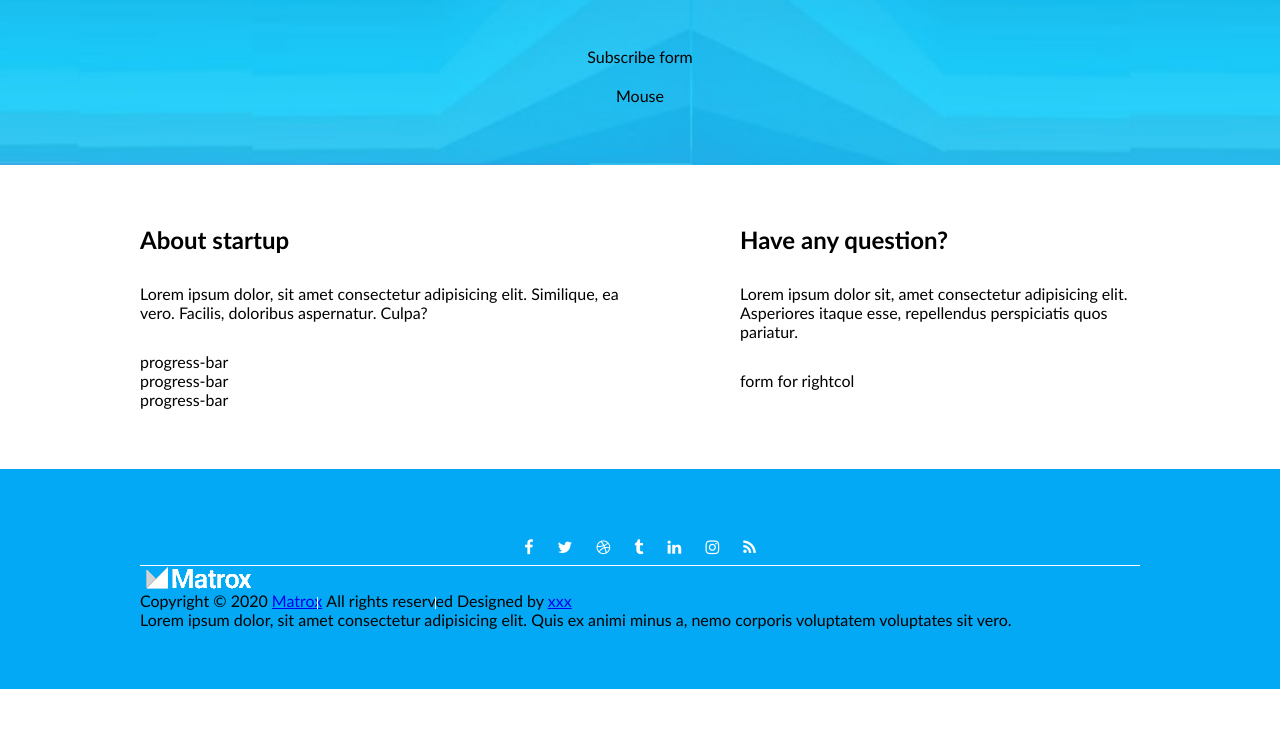
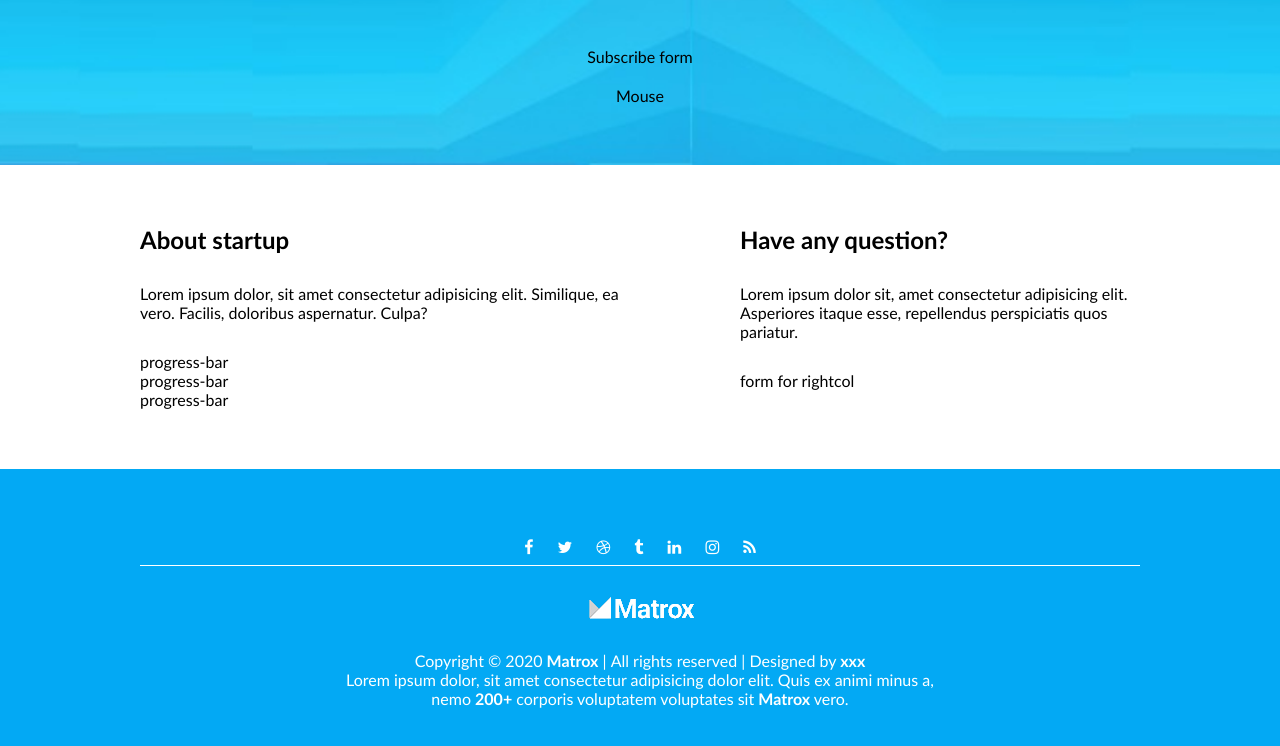
Before and after one commit to SkajaQ/5-Coming-soon, a plain HTML site: page index.html in a window 1280 px wide. Shown: the part 490-1236 px from the top of the page. Before the commit the page ends 1179 px from the top, so only its background shows below. Drawn offline with Linux system fonts and the light colour scheme.

Commit message:
Minor changes

```diff
--- a/css/clock.css
+++ b/css/clock.css
@@ -1,5 +1,7 @@
 .clock {
     display: inline-block;
     width: 100%;
+    float: left;
     margin-bottom: 50px;
+    color: white;
 }
--- a/css/main.css
+++ b/css/main.css
@@ -75,15 +75,22 @@
     color: white;
 }
 
-.socials > a:hover
+.socials > a:hover {
+
+}
 
 .footer-texts {
-    display: block;
+    display: inline-block;
     width: 600px;
-    /* float: left; */
-    margin-left: auto;
+    float: left;
+    margin-left: calc((100% - 600px) / 2);
     text-align: center;
-    margin: auto;
+
+}
+
+.footer-texts > img {
+    margin-top: 30px;
+    margin-bottom: 30px;
 }
 
 .bg-blue {
@@ -96,6 +103,72 @@
     background-size: cover;
     background-position: bottom center;
     background-attachment: fixed;
+}
+
+.col-title {
+
+}
+
+.description {
+
+}
+
+.texts {
+    display: inline-block;
+}
+
+.copyright {
+    display: inline-block;
+    width: 100%;
+    float: left;
+    color: #fff;
+}
+
+.texts > a {
+    text-decoration: none;
+    color: #fff;
+    font-weight: bold;
+}
+
+
+.copyright > .texts.borders {
+    position: relative;
+}
+/*
+.copyright > .texts.borders::before {
+    content: '';
+    width: 1px;
+    height: 12px;
+    display: inline-block;
+    background-color: #fff;
+    position: absolute;
+    left: -9px;
+    top: 6px;
+}
+
+.copyright > .texts.borders::after {
+    content: '';
+    width: 1px;
+    height: 12px;
+    display: inline-block;
+    background-color: #fff;
+    position: absolute;
+    left: 129px;
+    top: 6px;
+} */
+
+footer > .container {
+    padding-top: 0px;
+}
+
+.disclaimer {
+    color: #fff;
+}
+
+.disclaimer > a {
+    text-decoration: none;
+    color: #fff;
+    font-weight: 700;
 }
 
 @media (max-width: 1100px) {
@@ -162,51 +235,3 @@
         margin-left: 0;
     }
 }
-
-.col-title {
-
-}
-
-.description {
-
-}
-
-.texts {
-    display: inline-block;
-}
-
-.copyright {
-    display: inline-block;
-    width: 100%;
-    float: left;
-}
-
-.copyright > .texts.borders {
-    position: relative;
-}
-
-.copyright > .texts.borders::before {
-    content: '';
-    width: 1px;
-    height: 12px;
-    display: inline-block;
-    background-color: #fff;
-    position: absolute;
-    left: -9px;
-    top: 6px;
-}
-
-.copyright > .texts.borders::after {
-    content: '';
-    width: 1px;
-    height: 12px;
-    display: inline-block;
-    background-color: #fff;
-    position: absolute;
-    left: 109px;
-    top: 6px;
-}
-
-footer > .container {
-    padding-top: 0px;
-}
--- a/index.html
+++ b/index.html
@@ -85,10 +85,12 @@
                 <img src="./img/logo-bottom.png" alt="logo">
                 <div class="copyright">
                     <div class="texts">Copyright &copy; 2020 <a href="#">Matrox</a></div>
+                    <span>|</span>
                     <div class="texts borders">All rights reserved</div>
+                    <span>|</span>
                     <div class="texts">Designed by <a href="#" target="_blank">xxx</a></div>
                 </div>
-            <p>Lorem ipsum dolor, sit amet consectetur adipisicing elit. Quis ex animi minus a, nemo corporis voluptatem voluptates sit vero.</p>
+            <p class="disclaimer">Lorem ipsum dolor, sit amet consectetur adipisicing dolor elit. Quis ex animi minus a, nemo <a href="#">200+</a> corporis voluptatem voluptates sit <a href="#">Matrox</a> vero.</p>
             </div>
         </div>
     </footer>
```
Also changed, not shown: 2 other files.
